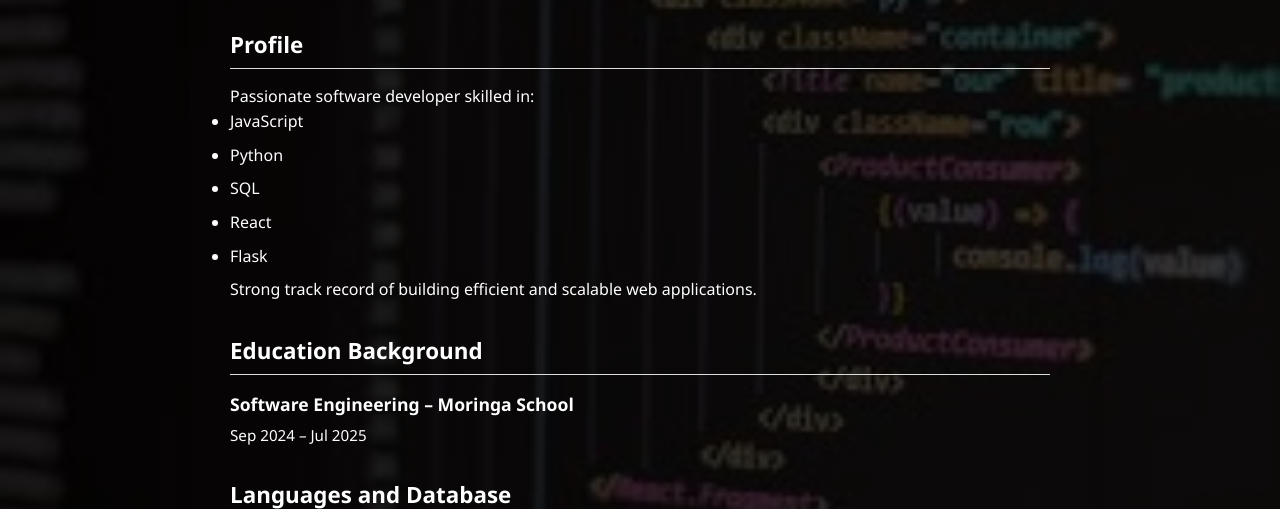
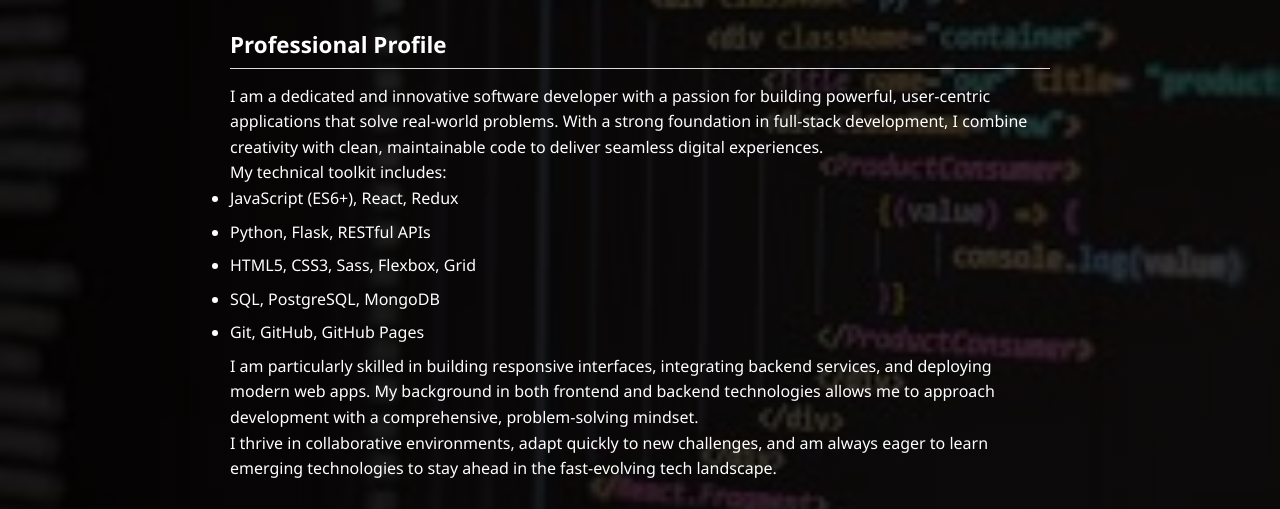
Before and after one commit to kamalabdi8/personal-profile, a plain HTML site: page index.html in a window 1280 px wide. Shown: the part 227-736 px from the top of the page. Drawn offline with Linux system fonts and the light colour scheme.

Commit message:
Updated LinkedIn link in profile

```diff
--- a/index.html
+++ b/index.html
@@ -14,22 +14,40 @@
       <h2>Software Developer</h2>
       <div class="contact">
         📞 +254748943622 | ✉️ kamalabdi042@gmail.com |
-        <a href="#">LinkedIn</a> | 📍 Nairobi, Kenya
+  <a href="https://www.linkedin.com/in/kamal-abdi-9109ba244?utm_source=share&utm_campaign=share_via&utm_content=profile&utm_medium=ios_app" target="_blank" class="linkedin-link">
+  LinkedIn
+</a>
+
+ | 📍 Nairobi, Kenya
       </div>
     </header>
 
-    <section>
-      <h3>Profile</h3>
-      <p>Passionate software developer skilled in:</p>
-      <ul>
-        <li>JavaScript</li>
-        <li>Python</li>
-        <li>SQL</li>
-        <li>React</li>
-        <li>Flask</li>
-      </ul>
-      <p>Strong track record of building efficient and scalable web applications.</p>
-    </section>
+ <section class="profile-section">
+  <h3>Professional Profile</h3>
+  <p>
+    I am a dedicated and innovative software developer with a passion for building powerful, user-centric applications that solve real-world problems. With a strong foundation in full-stack development, I combine creativity with clean, maintainable code to deliver seamless digital experiences.
+  </p>
+
+  <p>
+    My technical toolkit includes:
+  </p>
+  <ul class="tech-stack">
+    <li>JavaScript (ES6+), React, Redux</li>
+    <li>Python, Flask, RESTful APIs</li>
+    <li>HTML5, CSS3, Sass, Flexbox, Grid</li>
+    <li>SQL, PostgreSQL, MongoDB</li>
+    <li>Git, GitHub, GitHub Pages</li>
+  </ul>
+
+  <p>
+    I am particularly skilled in building responsive interfaces, integrating backend services, and deploying modern web apps. My background in both frontend and backend technologies allows me to approach development with a comprehensive, problem-solving mindset.
+  </p>
+
+  <p>
+    I thrive in collaborative environments, adapt quickly to new challenges, and am always eager to learn emerging technologies to stay ahead in the fast-evolving tech landscape.
+  </p>
+</section>
+
 
     <section>
       <h3>Education Background</h3>
```
